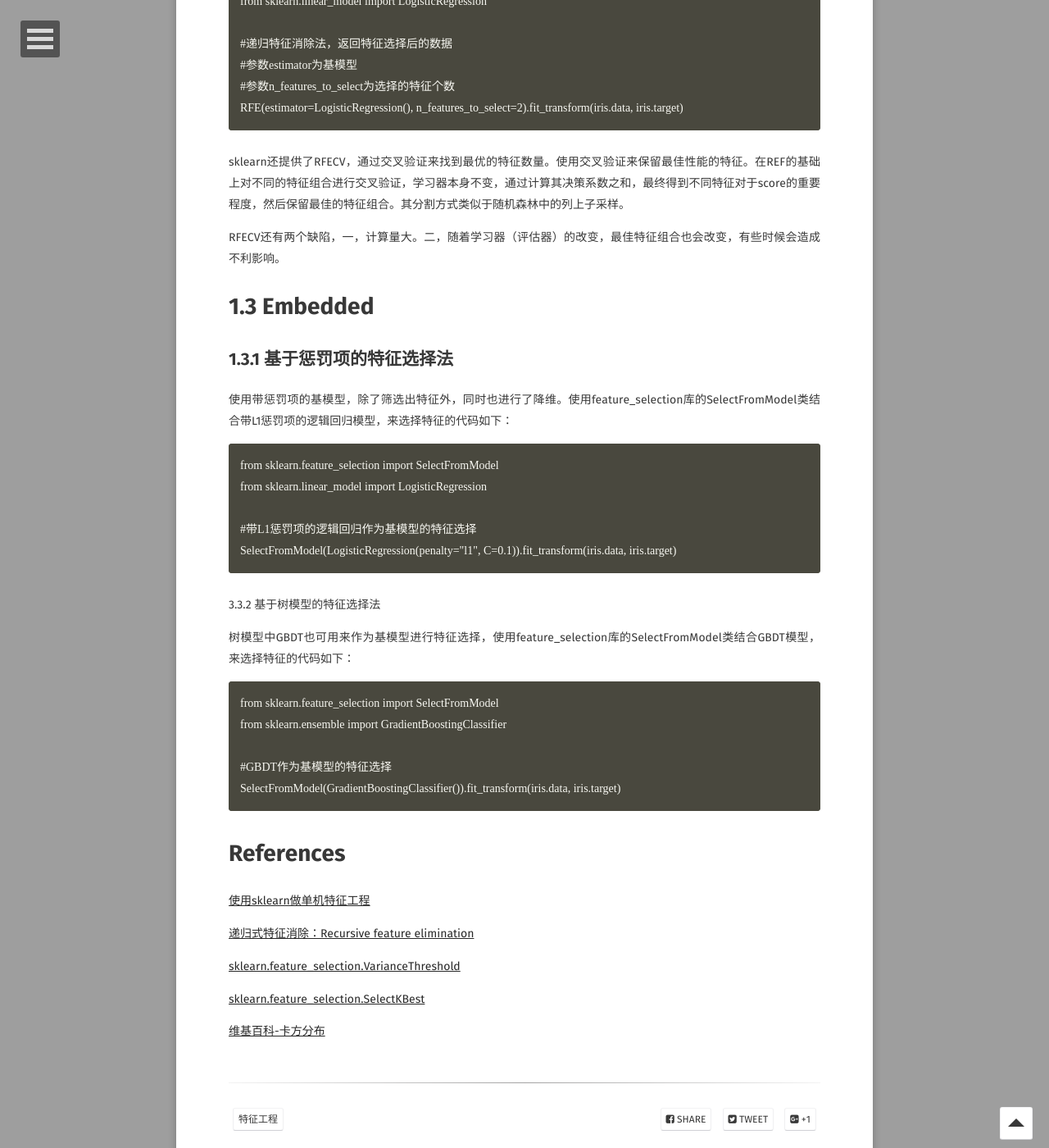
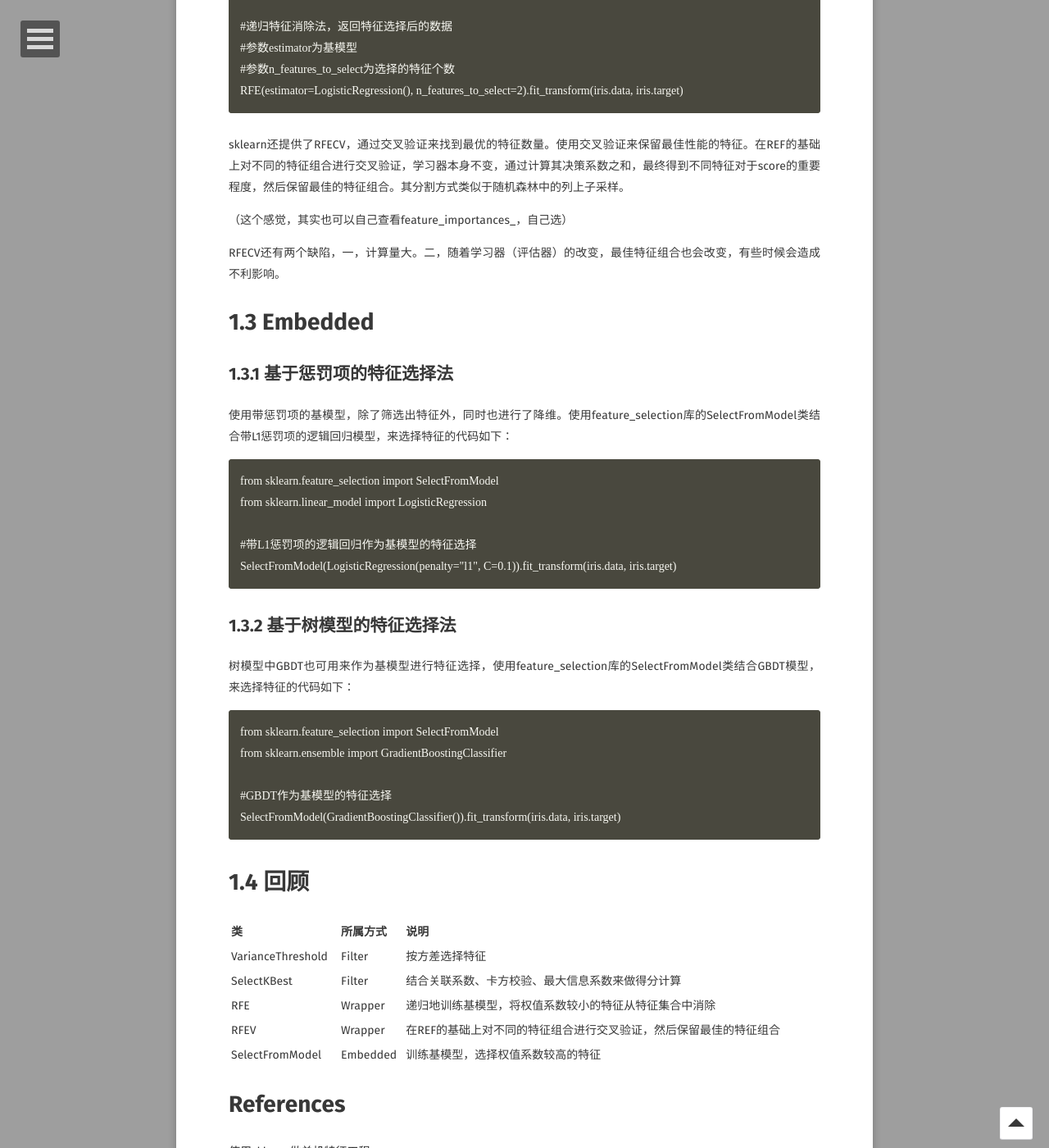
Before and after one commit to YawWQ/yawwq.github.io, a Jekyll site: the page built from _posts/2020-11-07-sklearn特征选择.md, in a window 1280 px wide and 1400 px high, scrolled down 3332 px. Shown: the whole window at 82% size. Built offline with Jekyll 4.4.1, drawn with Linux system fonts in a browser that asks for light colours; some web fonts are replaced; some of the changed text lies outside the part shown.

Commit message:
Update 2020-11-07-sklearn特征选择.md

```diff
--- a/_posts/2020-11-07-sklearn特征选择.md
+++ b/_posts/2020-11-07-sklearn特征选择.md
@@ -126,6 +126,8 @@ sklearn中的recursive feature elimination ( RFE )通过学习器返回的 coef_
 
 sklearn还提供了RFECV，通过交叉验证来找到最优的特征数量。使用交叉验证来保留最佳性能的特征。在REF的基础上对不同的特征组合进行交叉验证，学习器本身不变，通过计算其决策系数之和，最终得到不同特征对于score的重要程度，然后保留最佳的特征组合。其分割方式类似于随机森林中的列上子采样。
 
+（这个感觉，其实也可以自己查看feature_importances_，自己选）
+
 RFECV还有两个缺陷，一，计算量大。二，随着学习器（评估器）的改变，最佳特征组合也会改变，有些时候会造成不利影响。
 
 # 1.3 Embedded
@@ -140,7 +142,7 @@ RFECV还有两个缺陷，一，计算量大。二，随着学习器（评估器
     #带L1惩罚项的逻辑回归作为基模型的特征选择
     SelectFromModel(LogisticRegression(penalty="l1", C=0.1)).fit_transform(iris.data, iris.target)
 
-3.3.2 基于树模型的特征选择法
+## 1.3.2 基于树模型的特征选择法
 
 树模型中GBDT也可用来作为基模型进行特征选择，使用feature_selection库的SelectFromModel类结合GBDT模型，来选择特征的代码如下：
 
@@ -149,6 +151,18 @@ RFECV还有两个缺陷，一，计算量大。二，随着学习器（评估器
 
     #GBDT作为基模型的特征选择
     SelectFromModel(GradientBoostingClassifier()).fit_transform(iris.data, iris.target)
+
+
+# 1.4 回顾
+
+|  类   | 所属方式  | 说明 |
+|  ----  | ----  |
+| VarianceThreshold  | Filter | 按方差选择特征 |
+| SelectKBest  | Filter | 结合关联系数、卡方校验、最大信息系数来做得分计算 |
+| RFE  | Wrapper | 递归地训练基模型，将权值系数较小的特征从特征集合中消除 |
+| RFEV  | Wrapper | 在REF的基础上对不同的特征组合进行交叉验证，然后保留最佳的特征组合 |
+| SelectFromModel  | Embedded | 训练基模型，选择权值系数较高的特征 |
+
 
 # References
 
```
Also changed, not shown: other parts of _posts/2020-11-07-sklearn特征选择.md (+2 -2 lines).
